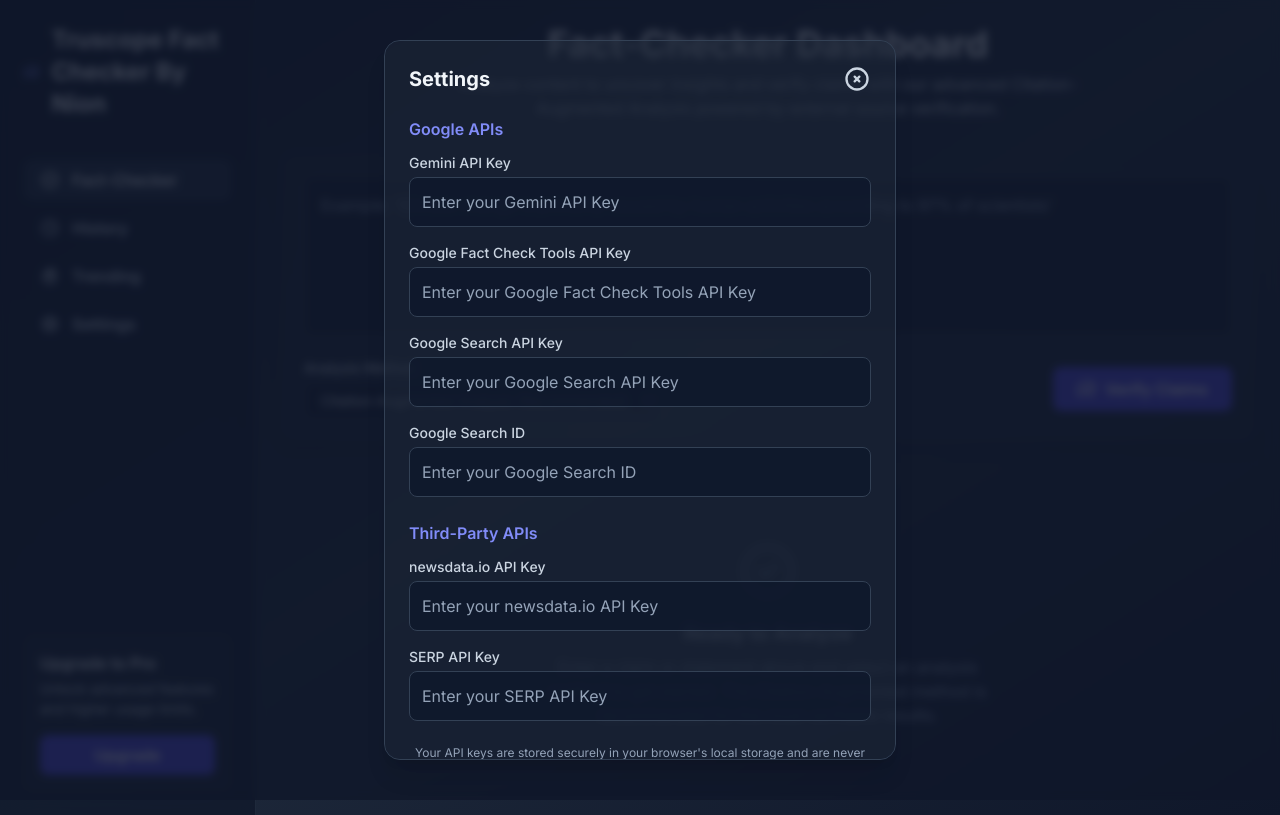
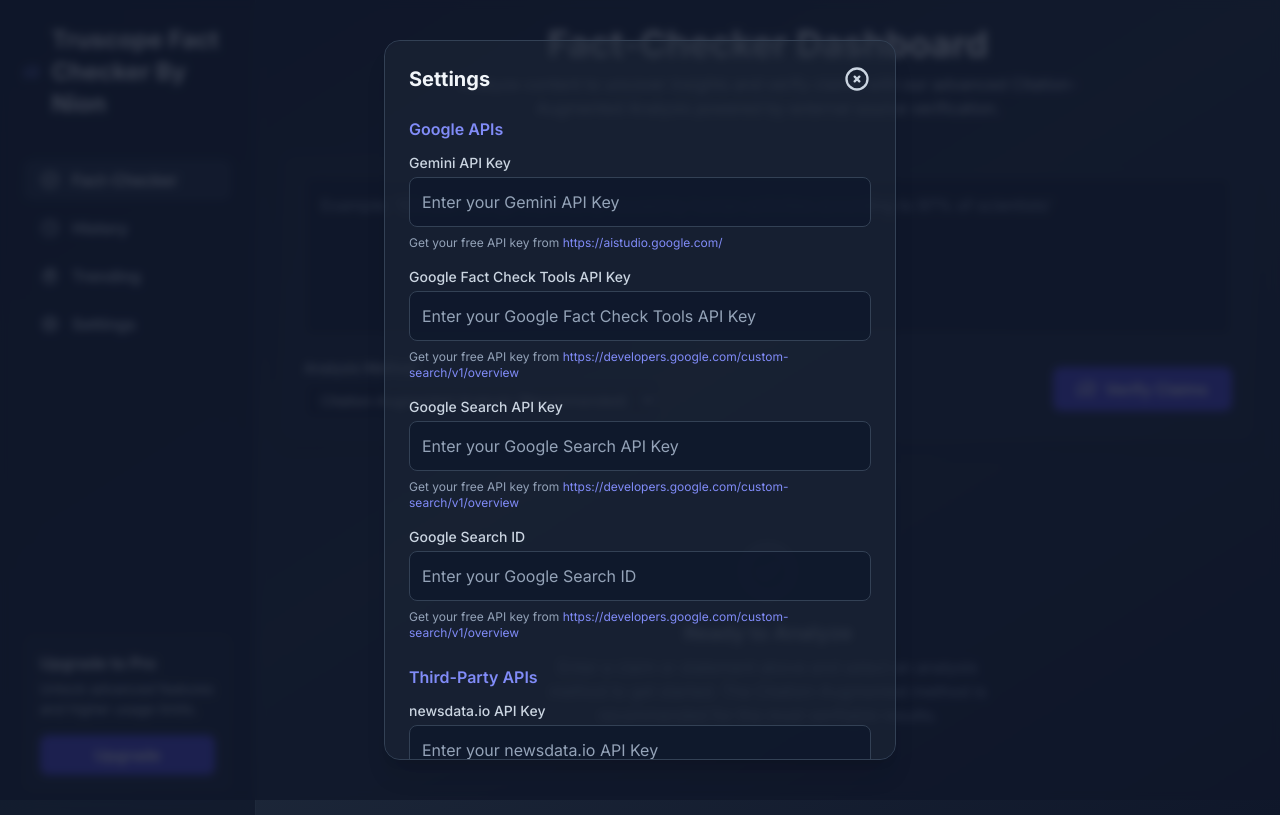
Before and after one commit to pythongeek/truscope-fact-checker, a React (Vite) app: page / in a window 1280 px wide. Both pictures are taken after a click on the button "Settings". Built offline with nearby package versions, Linux system fonts and the light colour scheme; the HTML template or start-up script is replaced by a standard one.

Commit message:
feat: Add instructions for obtaining API keys
Adds links to the settings modal to guide users on where to find free API keys for all required services.

```diff
--- a/src/components/SettingsModal.tsx
+++ b/src/components/SettingsModal.tsx
@@ -8,12 +8,12 @@ interface SettingsModalProps {
 }
 
 const API_KEY_FIELDS = [
-    { id: 'gemini', label: 'Gemini API Key', group: 'Google APIs' },
-    { id: 'factCheck', label: 'Google Fact Check Tools API Key', group: 'Google APIs' },
-    { id: 'search', label: 'Google Search API Key', group: 'Google APIs' },
-    { id: 'searchId', label: 'Google Search ID', group: 'Google APIs' },
-    { id: 'newsdata', label: 'newsdata.io API Key', group: 'Third-Party APIs' },
-    { id: 'serp', label: 'SERP API Key', group: 'Third-Party APIs' },
+    { id: 'gemini', label: 'Gemini API Key', group: 'Google APIs', url: 'https://aistudio.google.com/' },
+    { id: 'factCheck', label: 'Google Fact Check Tools API Key', group: 'Google APIs', url: 'https://developers.google.com/custom-search/v1/overview' },
+    { id: 'search', label: 'Google Search API Key', group: 'Google APIs', url: 'https://developers.google.com/custom-search/v1/overview' },
+    { id: 'searchId', label: 'Google Search ID', group: 'Google APIs', url: 'https://developers.google.com/custom-search/v1/overview' },
+    { id: 'newsdata', label: 'newsdata.io API Key', group: 'Third-Party APIs', url: 'https://newsdata.io/free-news-api' },
+    { id: 'serp', label: 'SERP API Key', group: 'Third-Party APIs', url: 'https://serphouse.com/' },
 ];
 
 const SettingsModal: React.FC<SettingsModalProps> = ({ isOpen, onClose }) => {
@@ -77,6 +77,9 @@ const SettingsModal: React.FC<SettingsModalProps> = ({ isOpen, onClose }) => {
                                             placeholder={`Enter your ${field.label}`}
                                             className="w-full p-3 bg-slate-900/70 border border-slate-700 rounded-lg focus:ring-2 focus:ring-indigo-500 focus:border-indigo-500 transition-colors text-slate-200 placeholder-slate-400"
                                         />
+                                        <p className="mt-2 text-xs text-slate-400">
+                                            Get your free API key from <a href={field.url} target="_blank" rel="noopener noreferrer" className="text-indigo-400 hover:underline">{field.url}</a>
+                                        </p>
                                     </div>
                                 ))}
                             </div>
```
